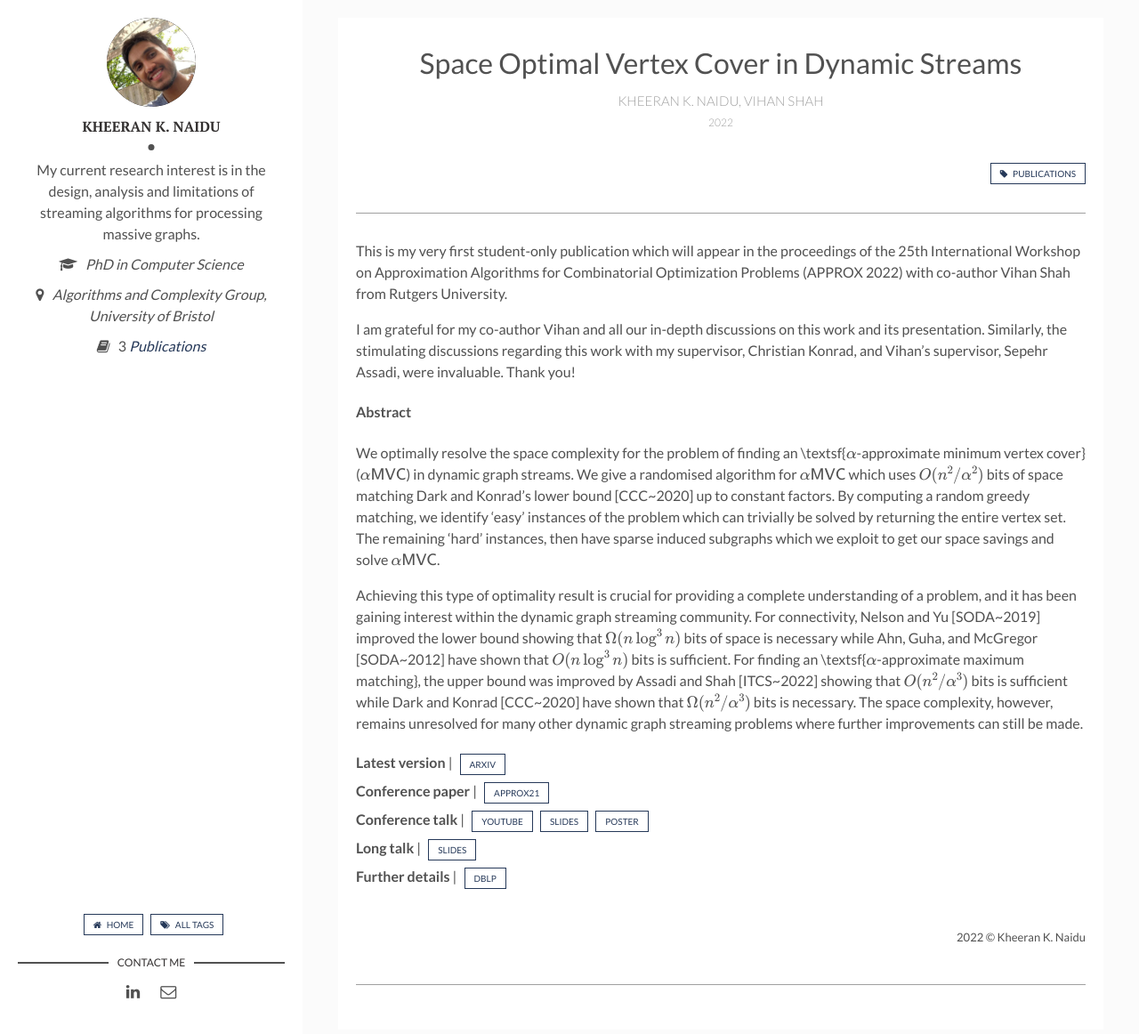
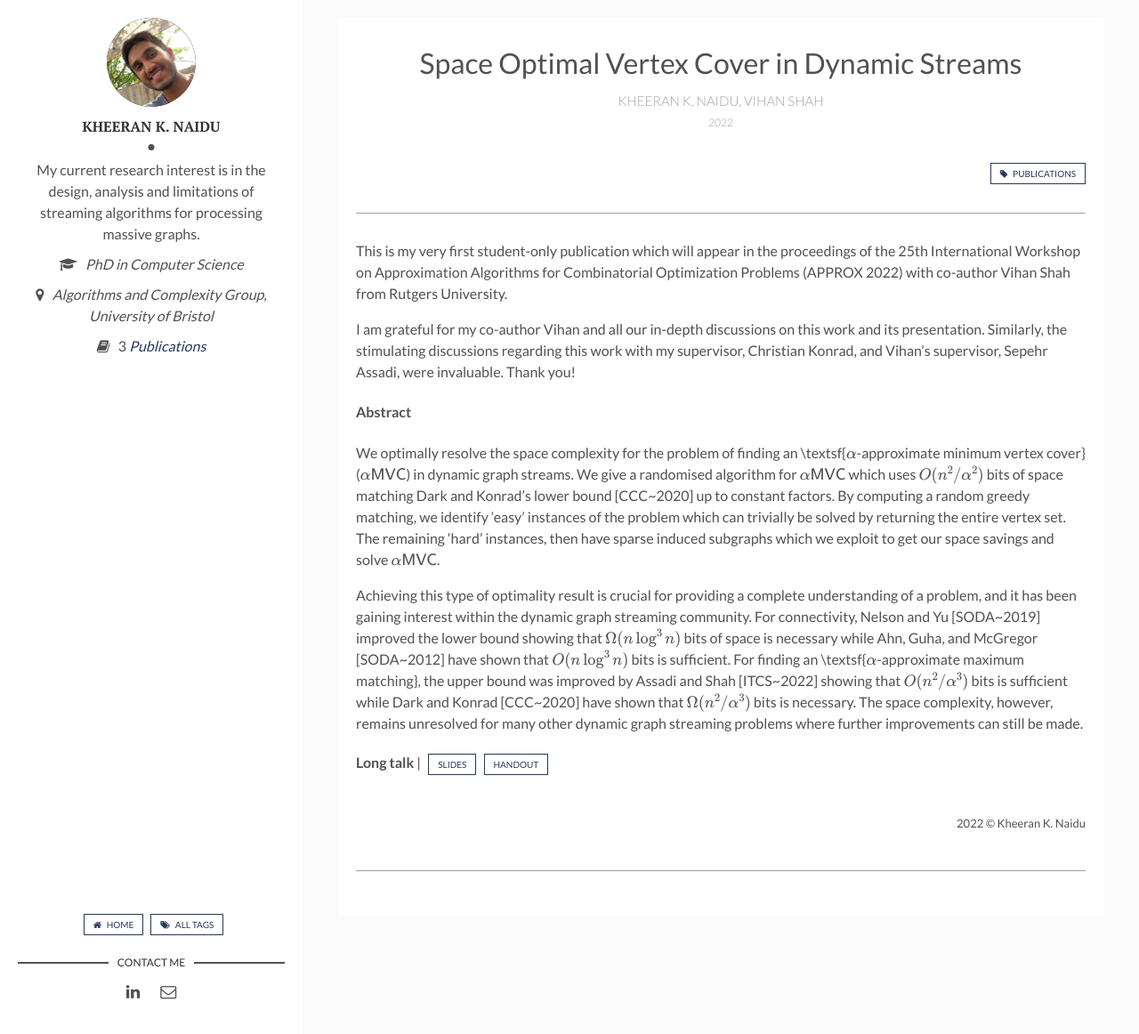
Before and after one commit to kheeran/kheeran.github.io, a Jekyll site: the page built from _posts/2022-08-01-publication-Space-Optimal-Vertex-Cover-in-Dynamic-Streams.markdown, in a window 1280 px wide and 1177 px high. Shown: the top 1162 px of the window at 89% size. Built offline with Jekyll 4.4.1, drawn with Linux system fonts in a browser that asks for light colours; formulas are drawn with MathJax 3.

Commit message:
adding APPROX22 handout

```diff
--- a/_posts/2022-08-01-publication-Space-Optimal-Vertex-Cover-in-Dynamic-Streams.markdown
+++ b/_posts/2022-08-01-publication-Space-Optimal-Vertex-Cover-in-Dynamic-Streams.markdown
@@ -14,6 +14,7 @@ publication: null
 video: null
 slides: null
 longSlides: APPROX-22_longSlides.pdf
+longSlides_handout: APPROX-22_longSlides_handout.pdf
 poster: null
 dblp: null
 ---
@@ -32,7 +33,7 @@ For connectivity, Nelson and Yu [SODA~2019] improved the lower bound showing tha
 For finding an \textsf{$\alpha$-approximate maximum matching}, the upper bound was improved by Assadi and Shah [ITCS~2022] showing that $O(n^2/\alpha^3)$ bits is sufficient while Dark and Konrad [CCC~2020] have shown that $\Omega(n^2/\alpha^3)$ bits is necessary. The space complexity, however, remains unresolved for many other dynamic graph streaming problems where further improvements can still be made.
 
 
-<div class="page-tag" style="padding-right: 30px;">
+<!-- <div class="page-tag" style="padding-right: 30px;">
     <span id="Attachments"><strong>Latest version</strong> | </span>
     <a href="{{ page.arxiv }}" target="_blank" class="tag">arXiv</a>
 </div>
@@ -45,12 +46,13 @@ For finding an \textsf{$\alpha$-approximate maximum matching}, the upper bound w
     <a href="{{ page.video }}" target="_blank" class="tag">YouTube</a>
     <a href="{{site.baseurl}}/assets/attachments/{{ page.slides }}" target="_blank" class="tag">Slides</a>
     <a href="{{site.baseurl}}/assets/attachments/{{ page.poster }}" target="_blank" class="tag">Poster</a>
-</div>
+</div> -->
 <div class="page-tag" style="padding-right: 30px;">
     <span id="Attachments"><strong>Long talk</strong> | </span>
     <a href="{{site.baseurl}}/assets/attachments/{{ page.longSlides }}" target="_blank" class="tag">Slides</a>
+    <a href="{{site.baseurl}}/assets/attachments/{{ page.longSlides_handout }}" target="_blank" class="tag">Handout</a>
 </div>
-<div class="page-tag" style="padding-right: 30px;">
+<!-- <div class="page-tag" style="padding-right: 30px;">
     <span id="Attachments"><strong>Further details</strong> | </span>
     <a href="{{ page.dblp }}" target="_blank" class="tag">dblp</a>
-</div>
+</div> -->
```
Also changed, not shown: 2 other files.
